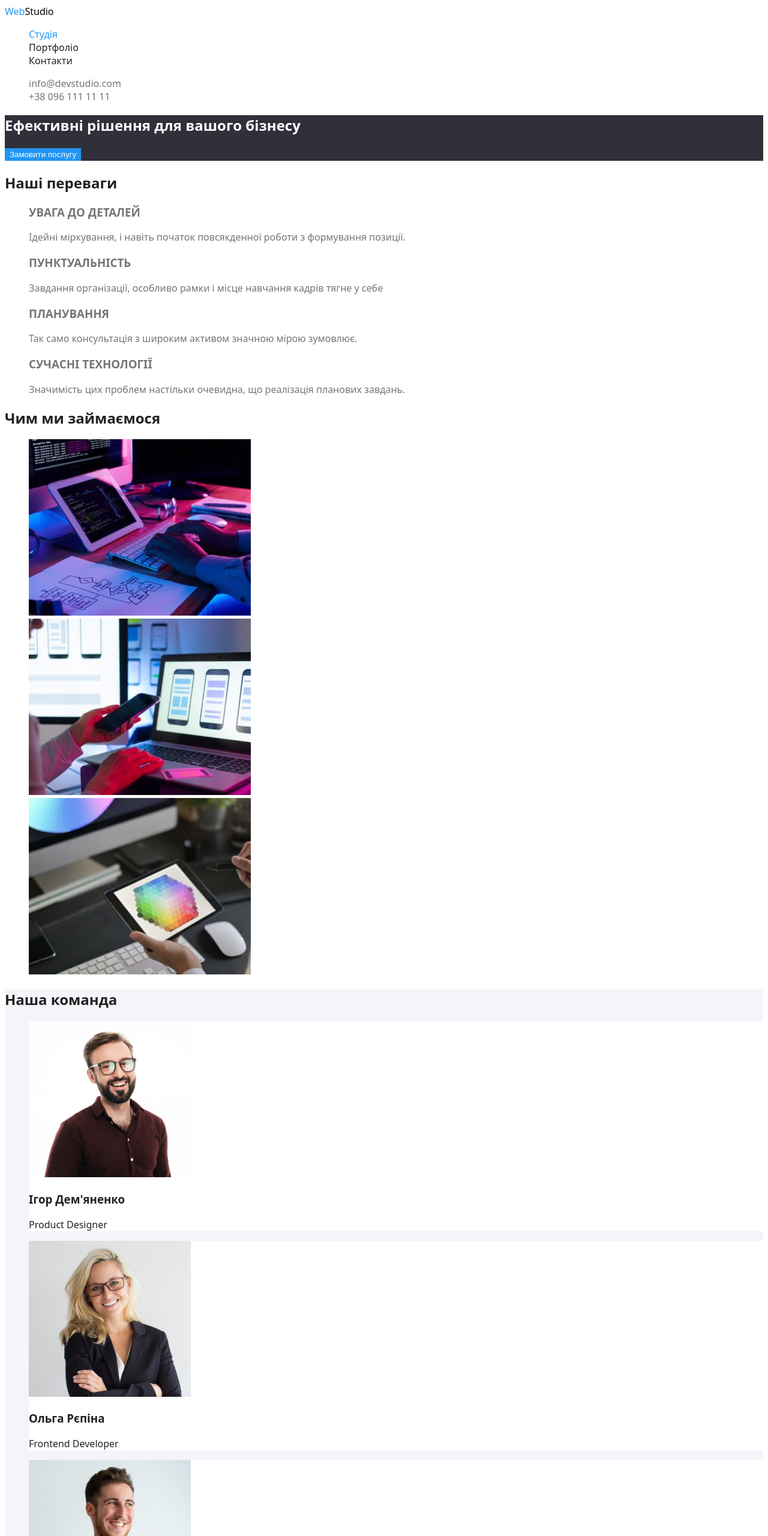
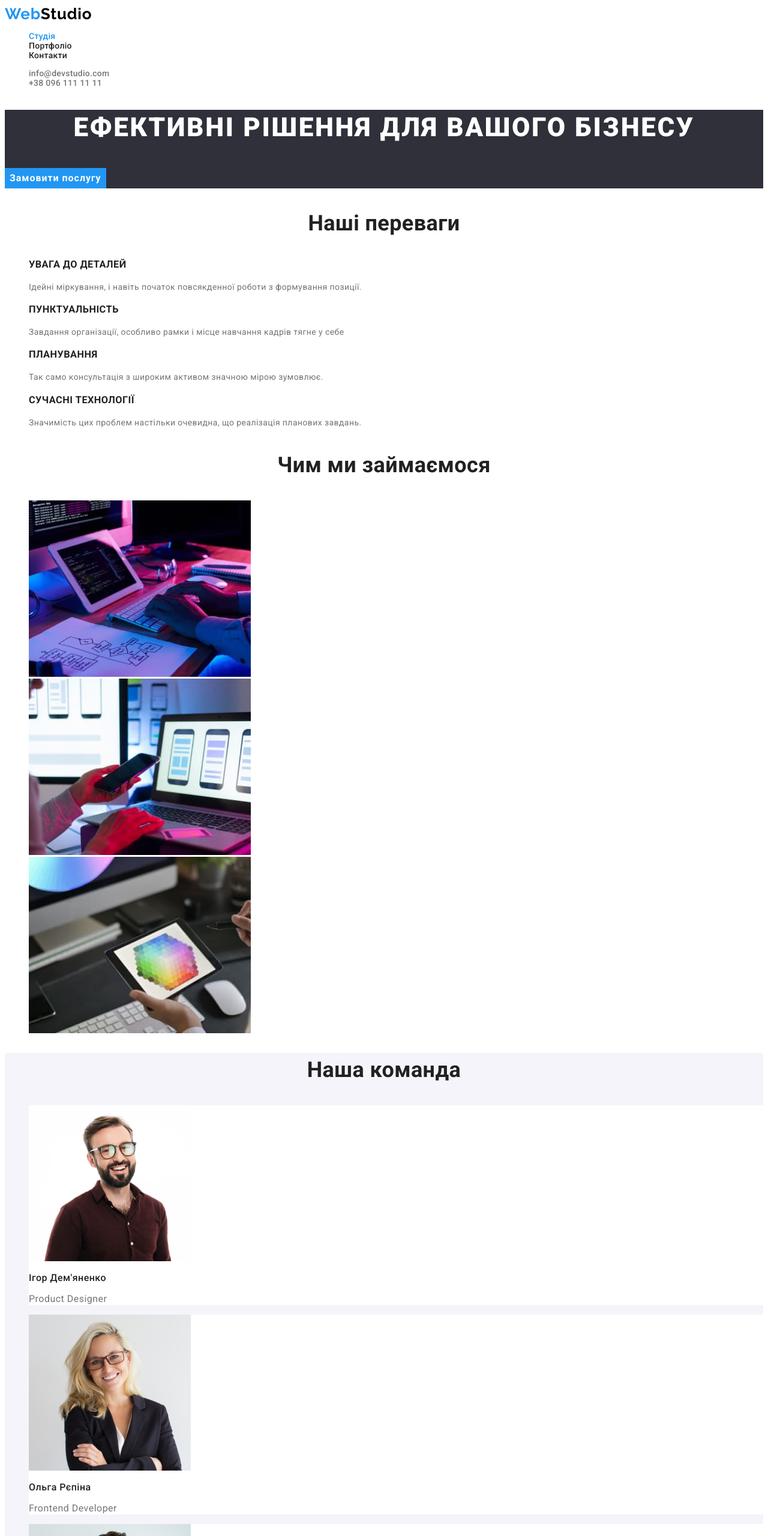
Before and after one commit to julieshapo/goit-markup-hw-02, a plain HTML site: page index.html in a window 1280 px wide. Shown: the top 2560 px of the page at 60% size. Drawn offline with Linux system fonts and the light colour scheme.

Commit message:
Додає стилі для кольорів і шрифтів

```diff
--- a/css/styles.css
+++ b/css/styles.css
@@ -5,7 +5,7 @@
   --primary-text-color: #757575;
   --secondary-text-color: #212121;
   --accent-color: #2196f3;
-  /* --primary-bg: #f5f5f5; */
+  /* --figma-bg: #f5f5f5; */
   --secondary-bg: #f5f4fa;
   --container-bg: #eeeeee;
   --footer-bg: #2f303a;
@@ -13,16 +13,14 @@
 }
 
 body {
-  font-family: system-ui, -apple-system, BlinkMacSystemFont, "Segoe UI", Roboto,
-    Oxygen, Ubuntu, Cantarell, "Open Sans", "Helvetica Neue", sans-serif;
+  background-color: var(--header-bg);
   color: var(--primary-text-color);
-  background-color: var(--header-bg);
+  font-family: Roboto, sans-serif;
+  font-size: 14px;
+  letter-spacing: 0.03em;
 }
 
-.header {
-  background-color: var(--header-bg);
-}
-
+/* класи утиліти */
 .list {
   list-style: none;
 }
@@ -31,8 +29,20 @@ body {
   text-decoration: none;
 }
 
+/* хедер */
+.header {
+  background-color: var(--header-bg);
+}
+
+/* логотип */
+
 .logo {
+  font-family: Raleway, sans-serif;
   color: var(--accent-color);
+  font-weight: 700;
+  font-size: 26px;
+  line-height: 1.19;
+  letter-spacing: 0.03em;
 }
 
 .logo-black {
@@ -41,6 +51,14 @@ body {
 
 .logo-white {
   color: var(--header-bg);
+}
+
+/* навігація і контакти */
+
+.header li {
+  font-weight: 500;
+  line-height: 1.14;
+  letter-spacing: 0.02em;
 }
 
 .site-nav .link {
@@ -65,44 +83,83 @@ body {
   color: var(--accent-color);
 }
 
+/* секція hero */
+
 .hero {
   background-color: var(--footer-bg);
 }
 
 .hero .title {
   color: var(--header-bg);
+  font-weight: 900;
+  font-size: 44px;
+  line-height: 1.36;
+  text-align: center;
+  letter-spacing: 0.06em;
+  text-transform: uppercase;
 }
+
+/* кнопки на обох сторінках */
 
 .button {
   border-color: transparent;
+  font-family: inherit;
+  cursor: pointer;
 }
 
 .button.primary {
   background-color: var(--accent-color);
   color: var(--header-bg);
+  font-weight: 700;
+  font-size: 16px;
+  line-height: 1.8;
+  display: flex;
+  align-items: center;
+  text-align: center;
+  letter-spacing: 0.06em;
 }
 
 .button.secondary {
   background-color: var(--secondary-bg);
   color: var(--secondary-text-color);
+  font-weight: 500;
+  font-size: 16px;
+  line-height: 1.6;
+  text-align: center;
+  letter-spacing: 0.03em;
 }
 
-.button.secondary:hover {
+.button.secondary:hover,
+.button.secondary:focus {
   background-color: var(--accent-color);
   color: var(--header-bg);
 }
 
+/* секції Наші переваги і Чим ми займаємося */
 .section {
   background-color: var(--header-bg);
 }
 
 .section-title {
   color: var(--secondary-text-color);
+  font-weight: 700;
+  font-size: 36px;
+  line-height: 1.6;
+  text-align: center;
 }
 
-.section .title {
+.features-item {
   color: var(--secondary-text-color);
+  font-weight: 700;
+  line-height: 1.14;
+  text-transform: uppercase;
 }
+
+.features-text {
+  line-height: 1.71;
+}
+
+/* секція Команда */
 
 .section.team {
   background-color: var(--secondary-bg);
@@ -114,11 +171,21 @@ body {
 
 .name {
   color: var(--secondary-text-color);
+  font-weight: 500;
+  font-size: 16px;
+  line-height: 1.18;
+  /* text-align: center; */
+  letter-spacing: 0.03em;
 }
 
-.footer {
-  background-color: var(--footer-bg);
+.team-item .title {
+  font-size: 16px;
+  line-height: 1.18;
+  /* text-align: center; */
+  letter-spacing: 0.03em;
 }
+
+/* секція Портфоліо */
 
 .img {
   background-color: var(--container-bg);
@@ -126,4 +193,32 @@ body {
 
 .work-title {
   color: var(--secondary-text-color);
+  font-weight: 700;
+  font-size: 18px;
+  line-height: 2;
+  letter-spacing: 0.06em;
 }
+
+.work-description {
+  font-size: 16px;
+  line-height: 1.8;
+}
+
+/* футер */
+
+.footer {
+  background-color: var(--footer-bg);
+}
+
+.address-item {
+  font-style: normal;
+  line-height: 1.71;
+}
+
+.address-item .primary {
+  color: var(--header-bg);
+}
+
+.address-item .secondary {
+  color: var(--text-footer-color);
+}
```
